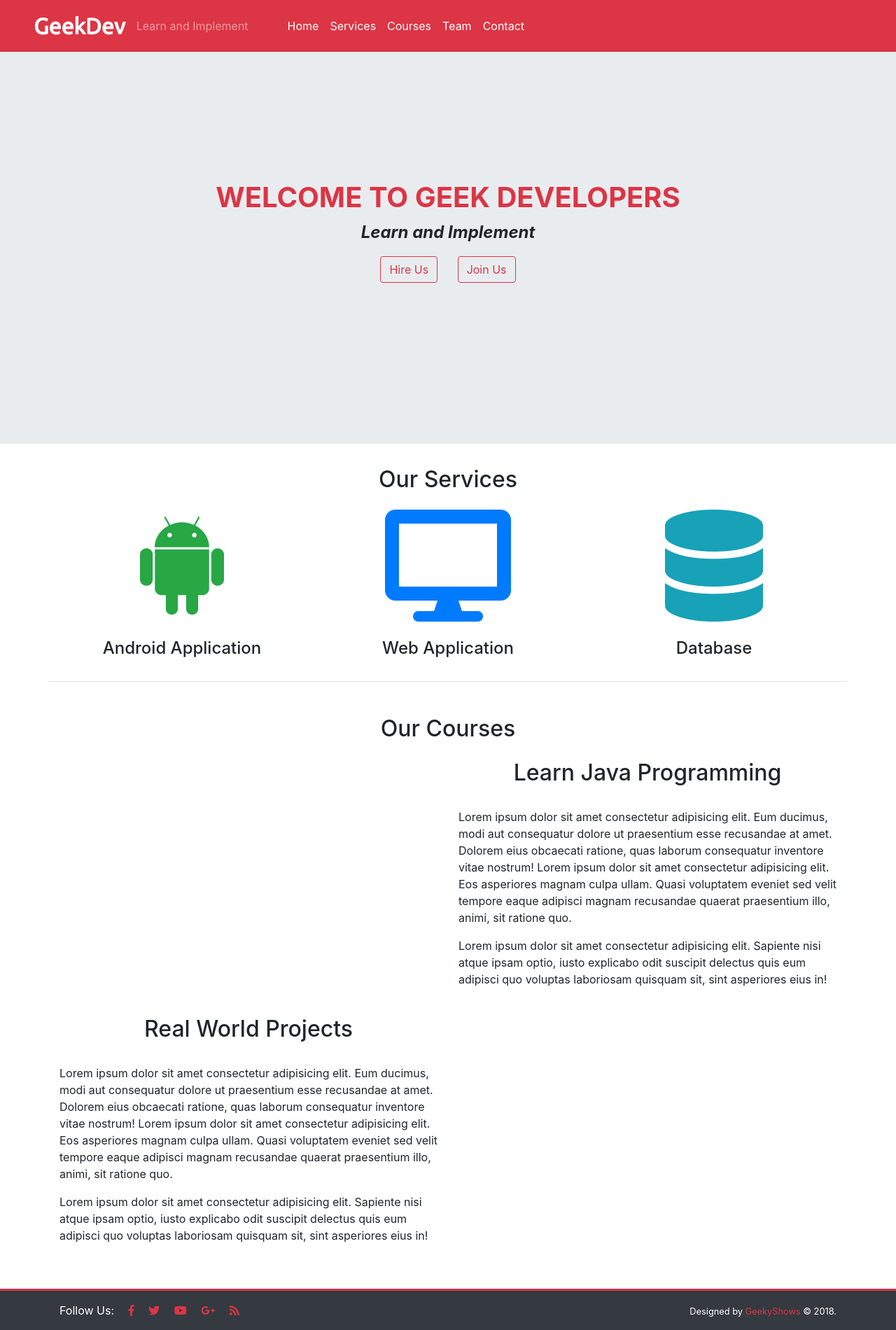
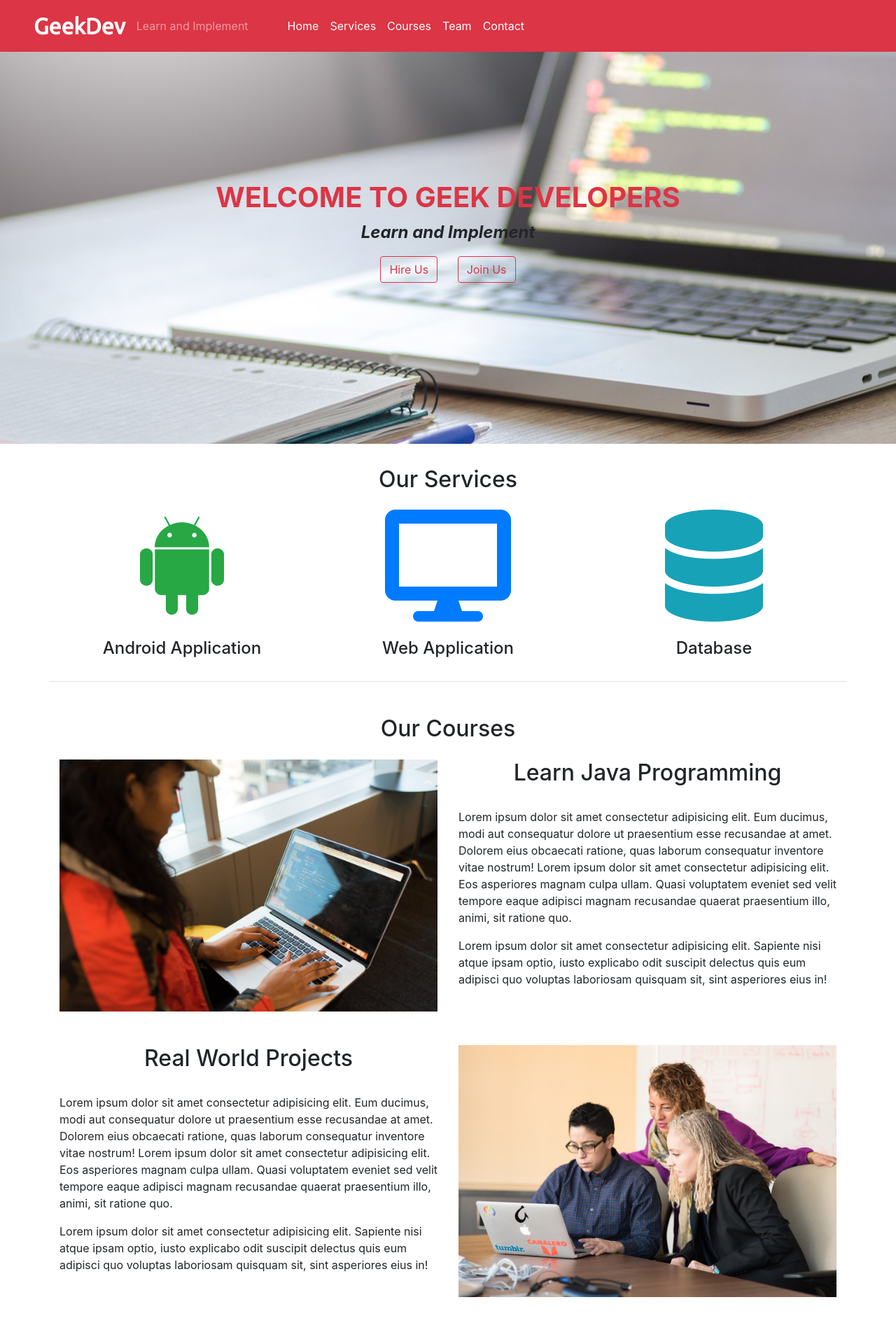
Before and after one commit to Kerolos9008/Bootstrap-Task, a plain HTML site: page index.html in a window 1280 px wide. Shown: the top 1900 px of the page at 70% size. Drawn offline with nearby package versions, Linux system fonts and the light colour scheme; files that its build step writes are made by us from their sources.

Commit message:
Update index.html

```diff
--- a/index.html
+++ b/index.html
@@ -17,7 +17,7 @@
   <link href="https://fonts.googleapis.com/css?family=Ubuntu" rel="stylesheet">
 
   <!-- Custom CSS -->
-  <link rel="stylesheet" href="css/style.css">
+  <link rel="stylesheet" href="style.css">
   <title>Geek Dev</title>
 </head>
                       <!--
@@ -47,7 +47,7 @@
   </nav> <!-- End Navigation -->
 
   <!-- Start Header Jumbotron-->
-  <header class="jumbotron back-image" style="background-image: url(images/Banner.jpeg);">
+  <header class="jumbotron back-image" style="background-image: url(Banner.jpeg);">
     <div class="text-center" style="margin-top: 120px;">
       <h1 class="text-uppercase text-danger font-weight-bold">Welcome to Geek Developers</h1>
       <p class="font-italic font-weight-bold st">Learn and Implement</p>
@@ -80,7 +80,7 @@
     <h2 class="text-center">Our Courses</h2>  <!-- Course Heading -->
     <div class="row mt-4">        <!-- Start Course 1st Row -->
       <div class="col-lg-6 mb-4">     <!-- Start Course 1st Row's 1st Column -->
-        <img src="images/course1.jpeg" alt="" class="img-fluid">
+        <img src="course1.jpeg" alt="" class="img-fluid">
       </div>  <!-- End Course 1st Row's 1st Column -->
 
       <div class="col-lg-6">    <!-- Start Course 1st Row's 2nd Column -->
@@ -98,7 +98,7 @@
       </div>  <!-- End Course 2nd Row's 1st Column -->
 
       <div class="col-lg-6 mb-4">   <!-- Start Course 2nd Row's 2nd Column -->
-        <img src="images/course2.jpeg" alt="" class="img-fluid">
+        <img src="course2.jpeg" alt="" class="img-fluid">
       </div>    <!-- End Course 2nd Row's 2nd Column -->
     </div>    <!-- End Course 2nd Row -->
   </div> <!-- End Course Container --> <!-- End Course  -->
```
